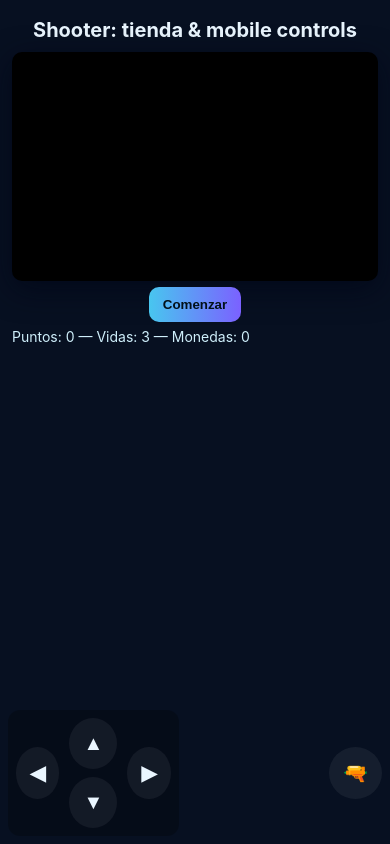
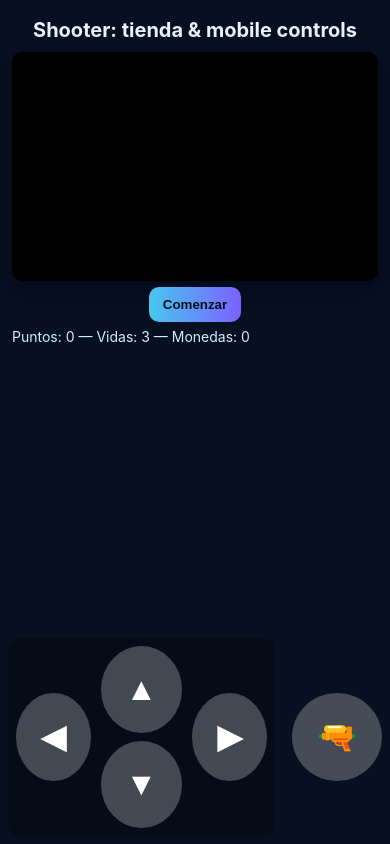
Before and after one commit to Cristiancgt-byte/juego-dash, a plain HTML site: page index.html in a window 390 px wide. Drawn offline with Linux system fonts and the light colour scheme.

Commit message:
Update index.html

```diff
--- a/index.html
+++ b/index.html
@@ -76,11 +76,19 @@
         padding:8px;border-radius:12px;
       }
       .updown{display:flex;flex-direction:column;gap:8px}
-      #mobile-controls button{
-        pointer-events:auto;
-        font-size:20px;padding:14px;border-radius:50%;border:0;background:rgba(255,255,255,0.06);color:#eaf6ff;
-      }
-      #btn-fire{background:linear-gradient(90deg,#ff7b7b,#ffb86b);color:#021018;font-size:24px;padding:18px}
+      #mobile-controls button {
+       font-size: 32px;   /* antes 24px */
+       padding: 25px;     /* antes 15px */
+       border-radius: 50%;
+       border: none;
+       background: rgba(255,255,255,0.25);
+       color: white;
+     }
+      #btn-fire {
+  font-size: 40px;   /* antes 28px */
+  padding: 35px;     /* antes 20px */
+  background: rgba(255,0,0,0.7);
+}
     }
     /* HUD text */
     #hud{margin-top:6px;color:#cfeffb;font-size:14px}
```
